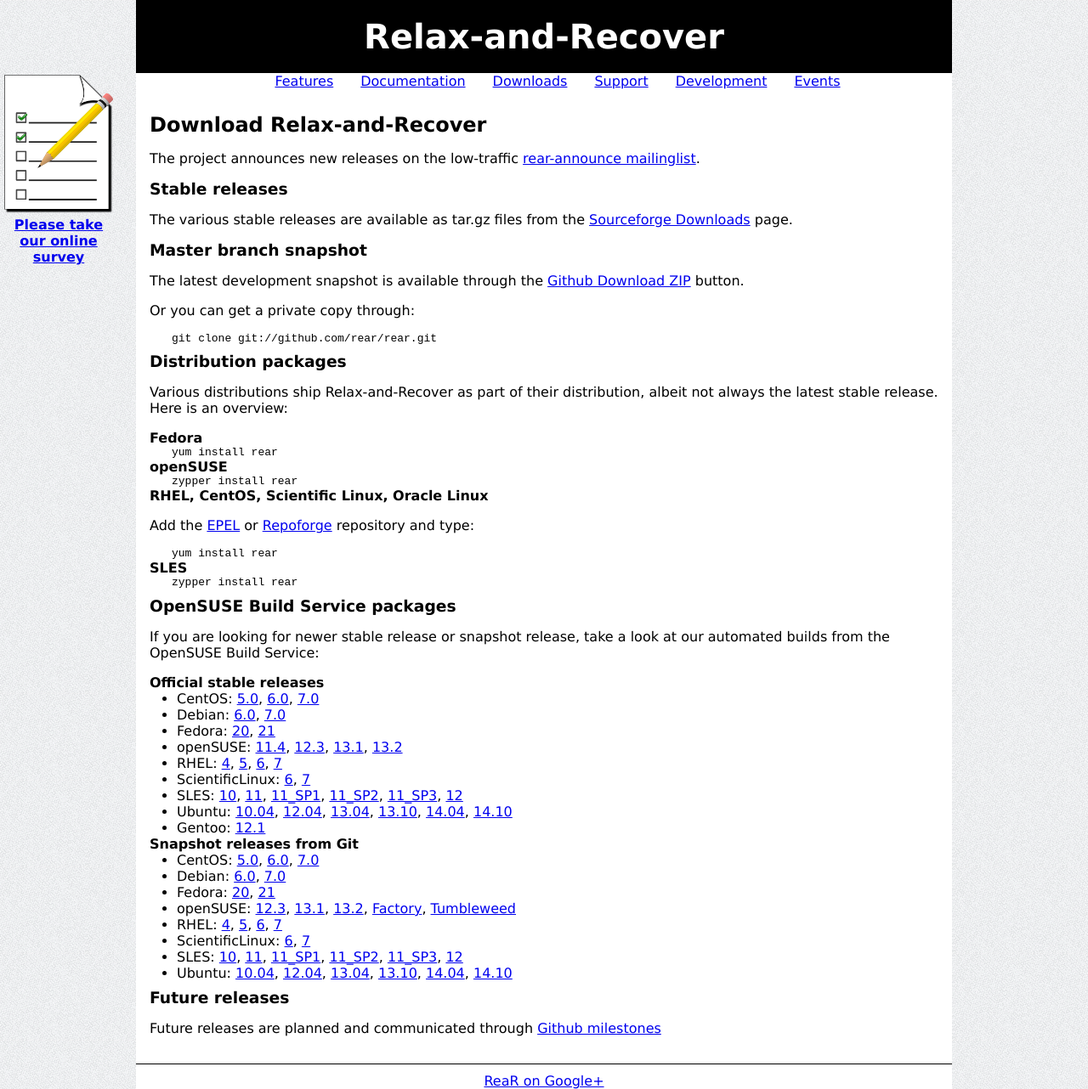
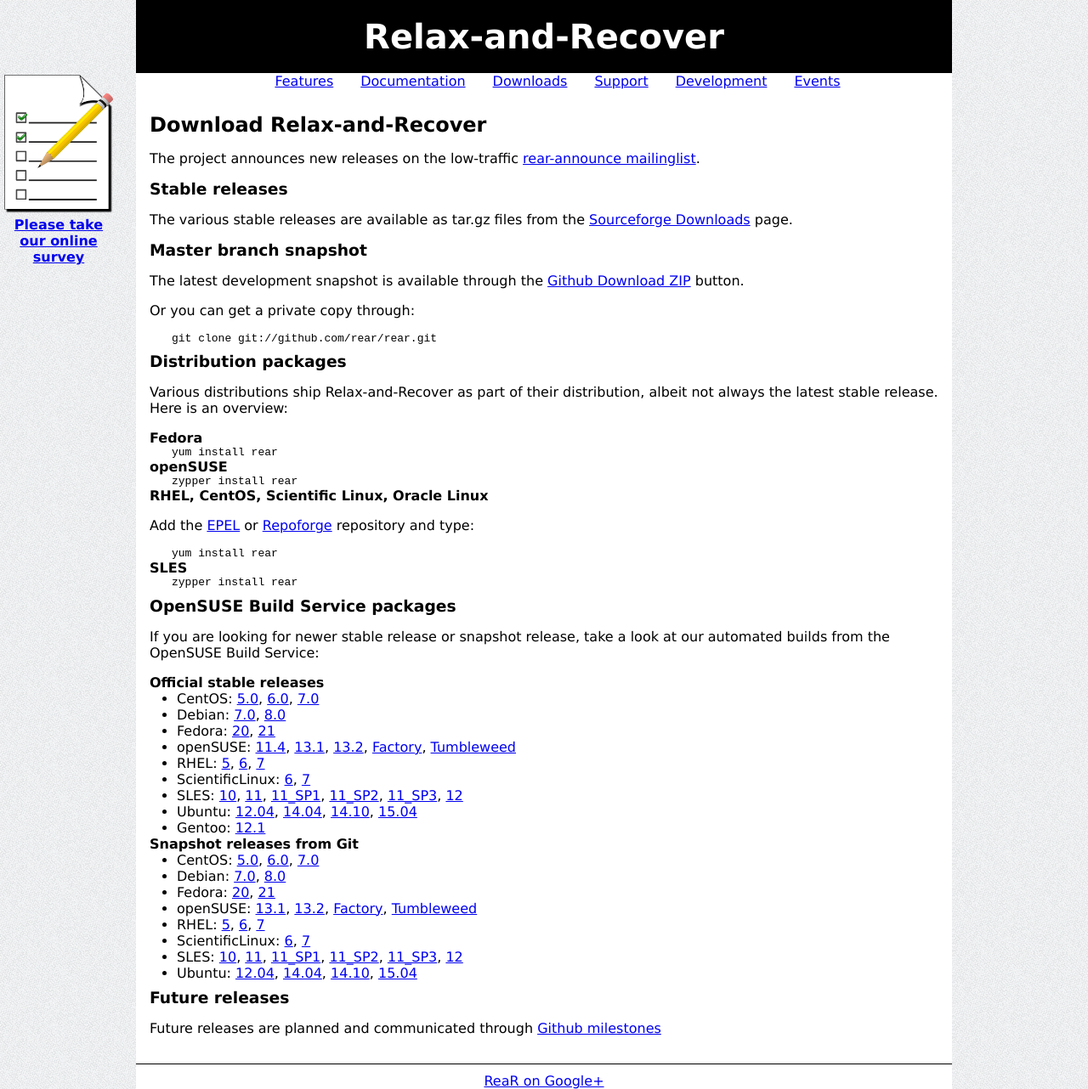
Before and after one commit to rear/rear.github.com, a Jekyll site: the page built from download/index.md, in a window 1280 px wide. Shown: the whole page at 85% size. Built offline with Jekyll 4.4.1, drawn with Linux system fonts in a browser that asks for light colours; comment, search, counter and statistics services are not loaded.

Commit message:
update the download page from stable/unstable OBS site

```diff
--- a/download/index.md
+++ b/download/index.md
@@ -55,18 +55,18 @@
     [6.0](http://download.opensuse.org/repositories/Archiving:/Backup:/Rear/CentOS_CentOS-6/noarch/),
     [7.0](http://download.opensuse.org/repositories/Archiving:/Backup:/Rear/CentOS_7/noarch/)
  * Debian:
-    [6.0](http://download.opensuse.org/repositories/Archiving:/Backup:/Rear/Debian_6.0/all/),
-    [7.0](http://download.opensuse.org/repositories/Archiving:/Backup:/Rear/Debian_7.0/all/)
+    [7.0](http://download.opensuse.org/repositories/Archiving:/Backup:/Rear/Debian_7.0/all/),
+    [8.0](http://download.opensuse.org/repositories/Archiving:/Backup:/Rear/Debian_8.0/all/)
  * Fedora:
     [20](http://download.opensuse.org/repositories/Archiving:/Backup:/Rear/Fedora_20/noarch/),
     [21](http://download.opensuse.org/repositories/Archiving:/Backup:/Rear/Fedora_21/noarch/)
  * openSUSE:
     [11.4](http://download.opensuse.org/repositories/Archiving:/Backup:/Rear/openSUSE_11.4/noarch/),
-    [12.3](http://download.opensuse.org/repositories/Archiving:/Backup:/Rear/openSUSE_12.3/noarch/),
     [13.1](http://download.opensuse.org/repositories/Archiving:/Backup:/Rear/openSUSE_13.1/noarch/),
-    [13.2](http://download.opensuse.org/repositories/Archiving:/Backup:/Rear/openSUSE_13.2/noarch/)
+    [13.2](http://download.opensuse.org/repositories/Archiving:/Backup:/Rear/openSUSE_13.2/noarch/),
+    [Factory](http://download.opensuse.org/repositories/Archiving:/Backup:/Rear/openSUSE_Factory/noarch/),
+    [Tumbleweed](http://download.opensuse.org/repositories/Archiving:/Backup:/Rear/openSUSE_Tumbleweed/noarch/)
  * RHEL:
-    [4](http://download.opensuse.org/repositories/Archiving:/Backup:/Rear/RedHat_RHEL-4/noarch/),
     [5](http://download.opensuse.org/repositories/Archiving:/Backup:/Rear/RedHat_RHEL-5/noarch/),
     [6](http://download.opensuse.org/repositories/Archiving:/Backup:/Rear/RedHat_RHEL-6/noarch/),
     [7](http://download.opensuse.org/repositories/Archiving:/Backup:/Rear/RHEL_7/noarch/)
@@ -81,12 +81,10 @@
     [11_SP3](http://download.opensuse.org/repositories/Archiving:/Backup:/Rear/SLE_11_SP3/noarch/),
     [12](http://download.opensuse.org/repositories/Archiving:/Backup:/Rear/SLE_12/noarch/)
  * Ubuntu:
-    [10.04](http://download.opensuse.org/repositories/Archiving:/Backup:/Rear/xUbuntu_10.04/all/),
     [12.04](http://download.opensuse.org/repositories/Archiving:/Backup:/Rear/xUbuntu_12.04/all/),
-    [13.04](http://download.opensuse.org/repositories/Archiving:/Backup:/Rear/xUbuntu_13.04/all/),
-    [13.10](http://download.opensuse.org/repositories/Archiving:/Backup:/Rear/xUbuntu_13.10/all/),
     [14.04](http://download.opensuse.org/repositories/Archiving:/Backup:/Rear/xUbuntu_14.04/all/),
-    [14.10](http://download.opensuse.org/repositories/Archiving:/Backup:/Rear/xUbuntu_14.10/all/)
+    [14.10](http://download.opensuse.org/repositories/Archiving:/Backup:/Rear/xUbuntu_14.10/all/),
+    [15.04](http://download.opensuse.org/repositories/Archiving:/Backup:/Rear/xUbuntu_15.04/all/)
  * Gentoo:
     [12.1](https://packages.gentoo.org/package/app-backup/rear)
 
@@ -97,19 +95,17 @@
     [6.0](http://download.opensuse.org/repositories/Archiving:/Backup:/Rear:/Snapshot/CentOS_CentOS-6/noarch/),
     [7.0](http://download.opensuse.org/repositories/Archiving:/Backup:/Rear:/Snapshot/CentOS_7/noarch/)
  * Debian:
-    [6.0](http://download.opensuse.org/repositories/Archiving:/Backup:/Rear:/Snapshot/Debian_6.0/all/),
-    [7.0](http://download.opensuse.org/repositories/Archiving:/Backup:/Rear:/Snapshot/Debian_7.0/all/)
+    [7.0](http://download.opensuse.org/repositories/Archiving:/Backup:/Rear:/Snapshot/Debian_7.0/all/),
+    [8.0](http://download.opensuse.org/repositories/Archiving:/Backup:/Rear:/Snapshot/Debian_8.0/all/)
  * Fedora:
     [20](http://download.opensuse.org/repositories/Archiving:/Backup:/Rear:/Snapshot/Fedora_20/noarch/),
     [21](http://download.opensuse.org/repositories/Archiving:/Backup:/Rear:/Snapshot/Fedora_21/noarch/)
  * openSUSE:
-    [12.3](http://download.opensuse.org/repositories/Archiving:/Backup:/Rear:/Snapshot/openSUSE_12.3/noarch/),
     [13.1](http://download.opensuse.org/repositories/Archiving:/Backup:/Rear:/Snapshot/openSUSE_13.1/noarch/),
     [13.2](http://download.opensuse.org/repositories/Archiving:/Backup:/Rear:/Snapshot/openSUSE_13.2/noarch/),
     [Factory](http://download.opensuse.org/repositories/Archiving:/Backup:/Rear:/Snapshot/openSUSE_Factory/noarch/),
     [Tumbleweed](http://download.opensuse.org/repositories/Archiving:/Backup:/Rear:/Snapshot/openSUSE_Tumbleweed/noarch/)
  * RHEL:
-    [4](http://download.opensuse.org/repositories/Archiving:/Backup:/Rear:/Snapshot/RedHat_RHEL-4/noarch/),
     [5](http://download.opensuse.org/repositories/Archiving:/Backup:/Rear:/Snapshot/RedHat_RHEL-5/noarch/),
     [6](http://download.opensuse.org/repositories/Archiving:/Backup:/Rear:/Snapshot/RedHat_RHEL-6/noarch/),
     [7](http://download.opensuse.org/repositories/Archiving:/Backup:/Rear:/Snapshot/RHEL_7/noarch/)
@@ -124,12 +120,10 @@
     [11_SP3](http://download.opensuse.org/repositories/Archiving:/Backup:/Rear:/Snapshot/SLE_11_SP3/noarch/),
     [12](http://download.opensuse.org/repositories/Archiving:/Backup:/Rear:/Snapshot/SLE_12/noarch/)
  * Ubuntu:
-    [10.04](http://download.opensuse.org/repositories/Archiving:/Backup:/Rear:/Snapshot/xUbuntu_10.04/all/),
     [12.04](http://download.opensuse.org/repositories/Archiving:/Backup:/Rear:/Snapshot/xUbuntu_12.04/all/),
-    [13.04](http://download.opensuse.org/repositories/Archiving:/Backup:/Rear:/Snapshot/xUbuntu_13.04/all/),
-    [13.10](http://download.opensuse.org/repositories/Archiving:/Backup:/Rear:/Snapshot/xUbuntu_13.10/all/),
     [14.04](http://download.opensuse.org/repositories/Archiving:/Backup:/Rear:/Snapshot/xUbuntu_14.04/all/),
-    [14.10](http://download.opensuse.org/repositories/Archiving:/Backup:/Rear:/Snapshot/xUbuntu_14.10/all/)
+    [14.10](http://download.opensuse.org/repositories/Archiving:/Backup:/Rear:/Snapshot/xUbuntu_14.10/all/),
+    [15.04](http://download.opensuse.org/repositories/Archiving:/Backup:/Rear:/Snapshot/xUbuntu_15.04/all/)
 
 
 ### Future releases
```
